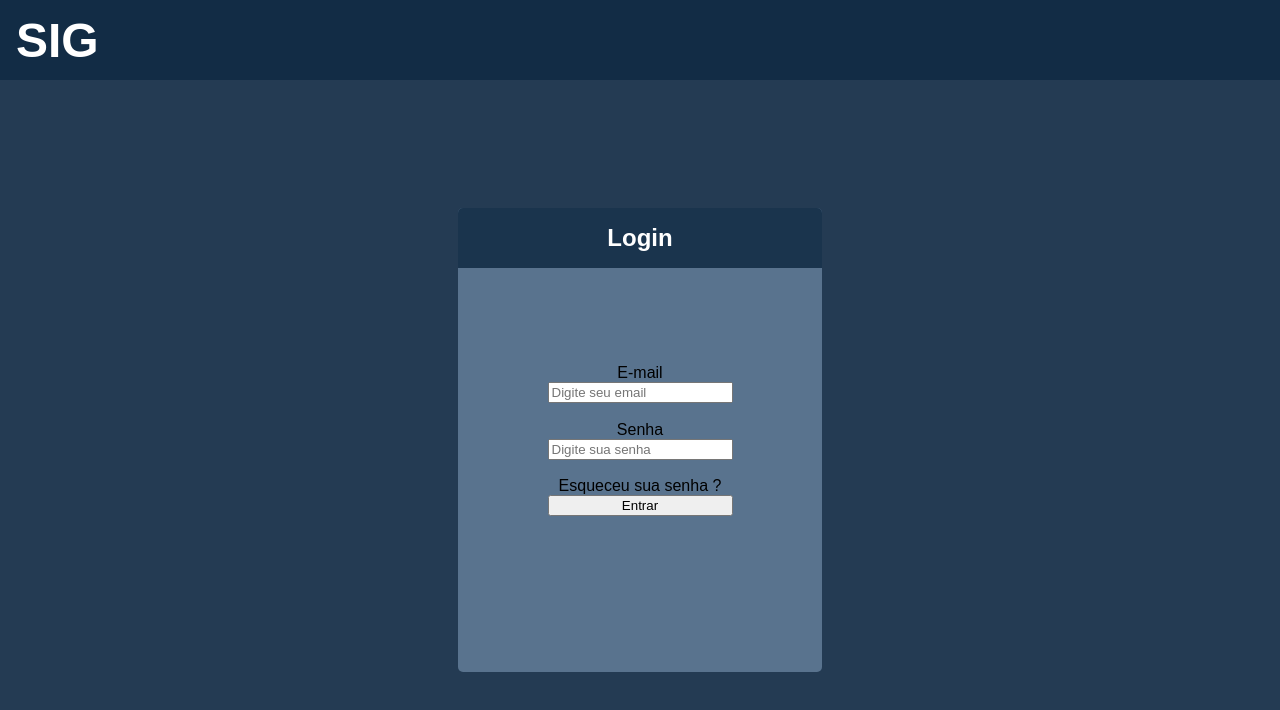
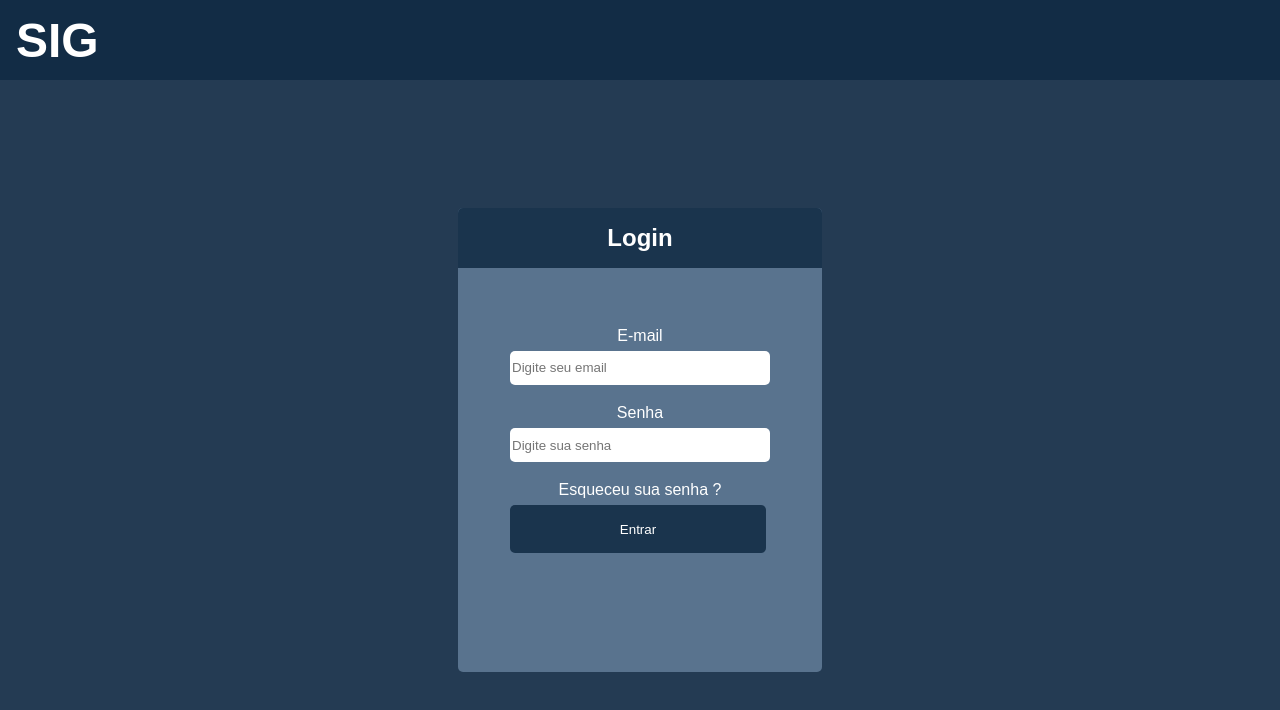
Before and after one commit to Nhed1/sig, a React (Create React App) app: page / in a window 1280 px wide. Shown: the top 710 px of the page. Built offline with nearby package versions, Linux system fonts and the light colour scheme.

Commit message:
added styles to form button and inputs

```diff
--- a/src/components/Login/index.jsx
+++ b/src/components/Login/index.jsx
@@ -16,7 +16,7 @@ export default function Login() {
             <span>Senha</span>
             <input type="password" placeholder="Digite sua senha" />
           </div>
-          <div className={styles.buttons}>
+          <div>
             <a>Esqueceu sua senha ?</a>
             <button type="submit">Entrar</button>
           </div>
--- a/src/components/Login/styles.module.scss
+++ b/src/components/Login/styles.module.scss
@@ -42,8 +42,33 @@
 .inputs {
   height: 100%;
   display: grid;
-  gap: 1.1rem;
+  gap: 1.2rem;
   place-content: center;
+
+  span,
+  a {
+    color: var(--white);
+  }
+
+  input,
+  button {
+    border-radius: 5px;
+    margin-top: 6px;
+    height: 2rem;
+    width: 16rem;
+    border: none;
+  }
+
+  button {
+    height: 3rem;
+    background-color: var(--blue-700);
+    color: var(--white);
+    transition: filter 600ms;
+  }
+
+  button:hover {
+    filter: opacity(0.8);
+  }
 
   div {
     display: flex;
--- a/src/styles/GlobalStyle.scss
+++ b/src/styles/GlobalStyle.scss
@@ -10,6 +10,8 @@ body {
   --blue-700: #1a344d;
   --blue-500: #243b53;
   --blue-100: #59738e;
+
+  --white: rgb(255, 255, 255);
 }
 
 @media (max-width: 1080px) {
@@ -30,3 +32,8 @@ a {
   color: inherit;
   text-decoration: none;
 }
+
+a,
+button {
+  cursor: pointer;
+}
```
Also changed, not shown: 1 other file (tests, documents, lock files or other folders).
